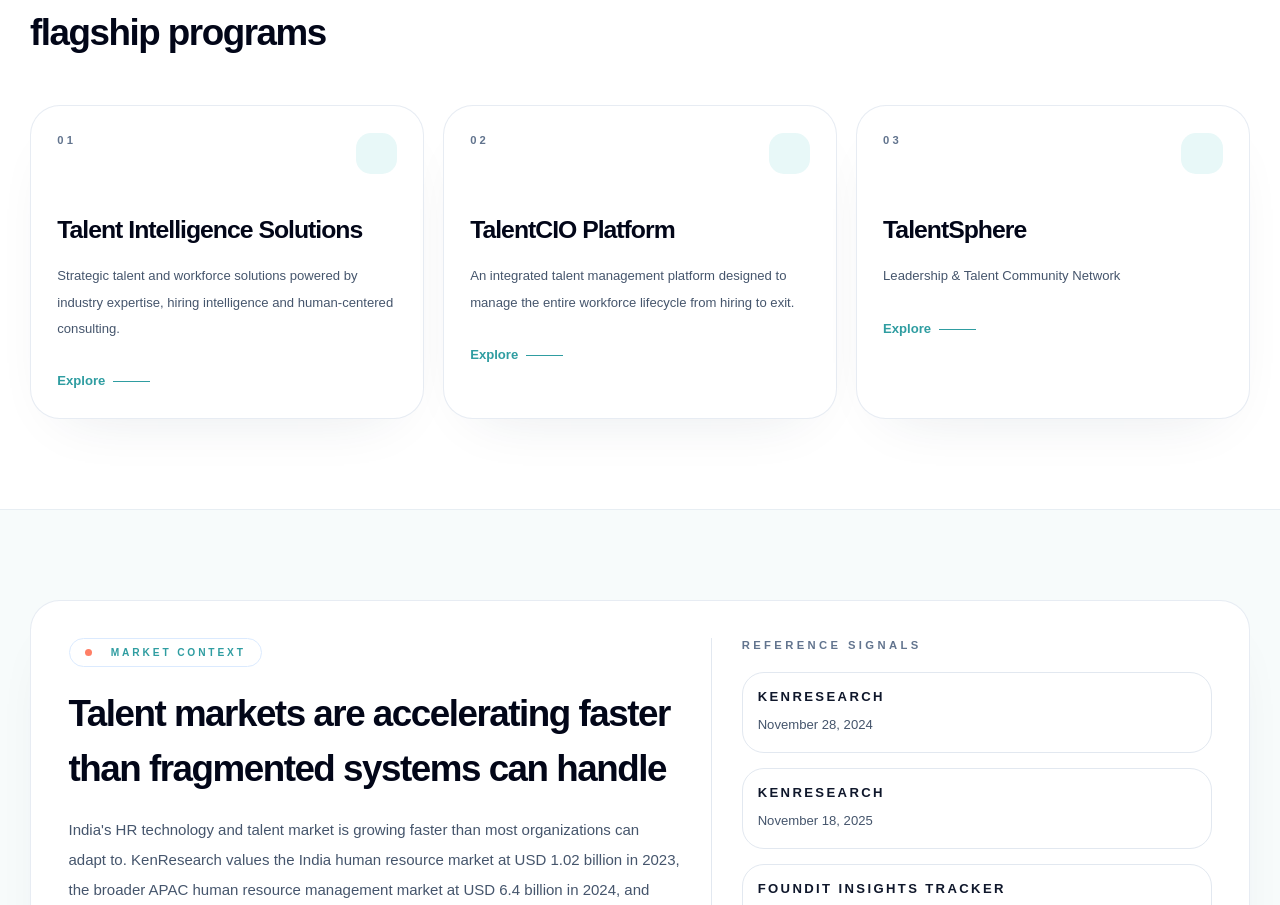
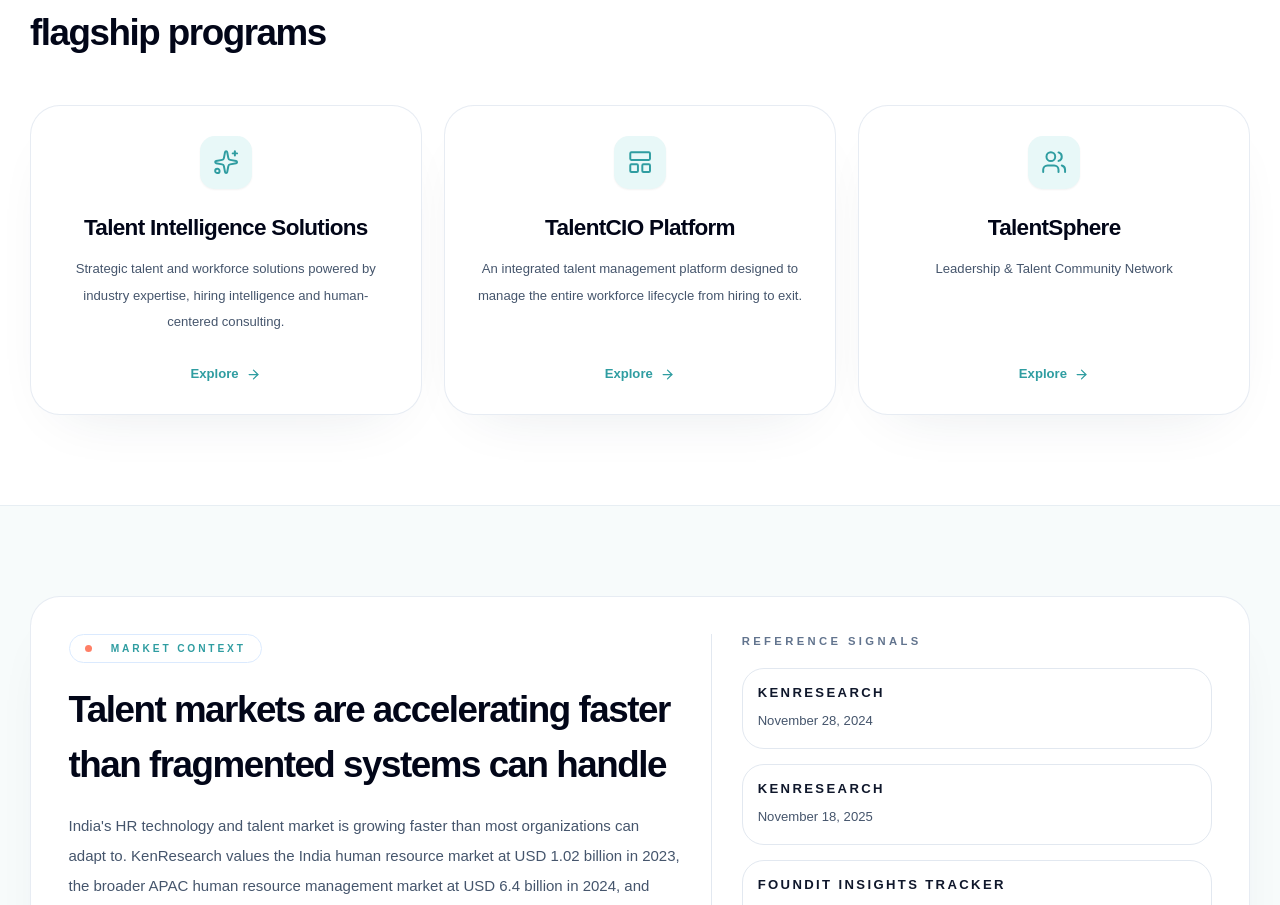
Before and after one commit to ilumaaventures/TalentCio_Marketing, a React (Vite) app: page / in a window 1280 px wide. Shown: the part 1119-2024 px from the top of the page. Built offline with nearby package versions, Linux system fonts and the light colour scheme; no server answers.

Commit message:
feat: implement landing page with ecosystem overview, market context, and component sections

```diff
--- a/src/pages/Home.jsx
+++ b/src/pages/Home.jsx
@@ -1,5 +1,6 @@
 import React from 'react';
 import { Link } from 'react-router-dom';
+import { ArrowRight, LayoutPanelTop, Sparkles, Users } from 'lucide-react';
 import CTASection from '../components/CTASection';
 import FaqSection from '../components/FaqSection';
 import FeaturesSection from '../components/FeaturesSection';
@@ -27,6 +28,12 @@
   solutions: '/solutions',
   platform: '/features',
   talentsphere: '/talentsphere'
+};
+
+const verticalIcons = {
+  solutions: Sparkles,
+  platform: LayoutPanelTop,
+  talentsphere: Users
 };
 
 export default function Home() {
@@ -78,21 +85,33 @@
               </p>
             </div>
 
-            <div className="mt-12 grid gap-5 md:grid-cols-2 xl:grid-cols-3">
-              {ECOSYSTEM_VERTICALS.map((vertical) => (
-                <article key={vertical.id} className="editorial-panel group p-6 sm:p-7">
-                  <div className="flex items-start justify-between gap-4">
-                    <p className="text-xs font-bold uppercase tracking-[0.28em] text-slate-500">{vertical.number}</p>
-                    <span className="h-11 w-11 rounded-2xl bg-[var(--primary-light)] transition group-hover:bg-[var(--primary)]" />
-                  </div>
-                  <h3 className="mt-10 text-[1.65rem] font-bold tracking-[-0.04em] text-slate-950">{vertical.title}</h3>
-                  <p className="mt-4 text-sm leading-7 text-slate-600">{vertical.subtitle}</p>
-                  <Link to={routeMap[vertical.id]} className="mt-8 inline-flex items-center gap-2 text-sm font-bold text-[var(--primary)]">
-                    Explore
-                    <span className="inline-block h-px w-10 bg-[var(--primary)]" />
-                  </Link>
-                </article>
-              ))}
+            <div className="mt-12 grid gap-6 md:grid-cols-2 xl:grid-cols-3">
+              {ECOSYSTEM_VERTICALS.map((vertical) => {
+                const IconComponent = verticalIcons[vertical.id] || Sparkles;
+                return (
+                  <article
+                    key={vertical.id}
+                    className="editorial-panel group flex flex-col items-center text-center p-7 sm:p-8"
+                  >
+                    <div className="flex h-14 w-14 items-center justify-center rounded-2xl bg-[var(--primary-light)] text-[var(--primary)] transition-all duration-300 group-hover:bg-[var(--primary)] group-hover:text-white group-hover:scale-105 shadow-xs">
+                      <IconComponent className="h-7 w-7 stroke-[1.8]" />
+                    </div>
+                    <h3 className="mt-6 text-[1.5rem] font-bold tracking-[-0.03em] text-slate-950">
+                      {vertical.title}
+                    </h3>
+                    <p className="mt-3 text-sm leading-7 text-slate-600 flex-1">
+                      {vertical.subtitle}
+                    </p>
+                    <Link
+                      to={routeMap[vertical.id]}
+                      className="mt-8 inline-flex items-center gap-2 text-sm font-bold text-[var(--primary)] transition-colors hover:text-[var(--primary-hover)]"
+                    >
+                      Explore
+                      <ArrowRight className="h-4 w-4 transition-transform duration-200 group-hover:translate-x-1" />
+                    </Link>
+                  </article>
+                );
+              })}
             </div>
           </div>
         </section>
```
